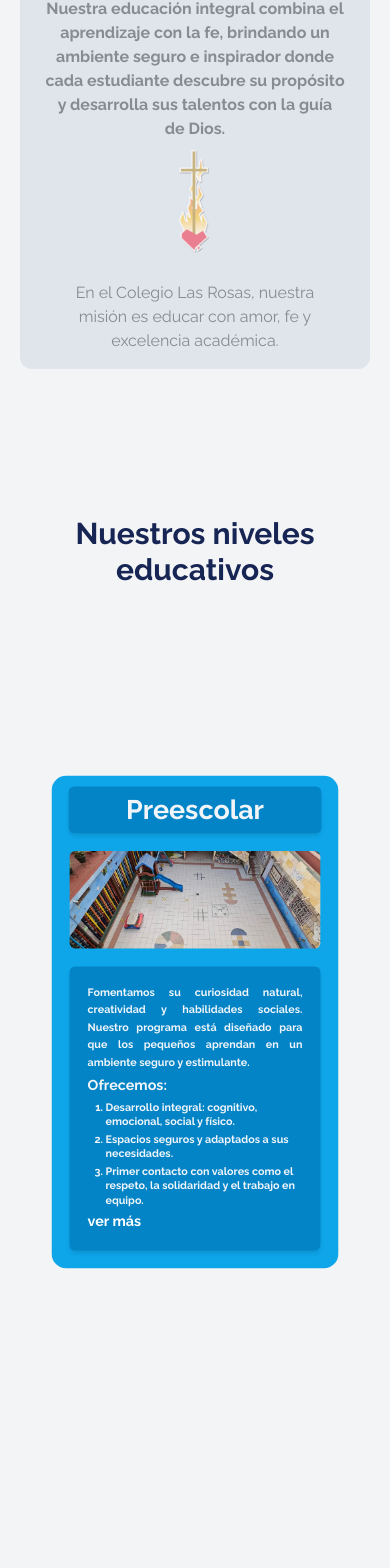
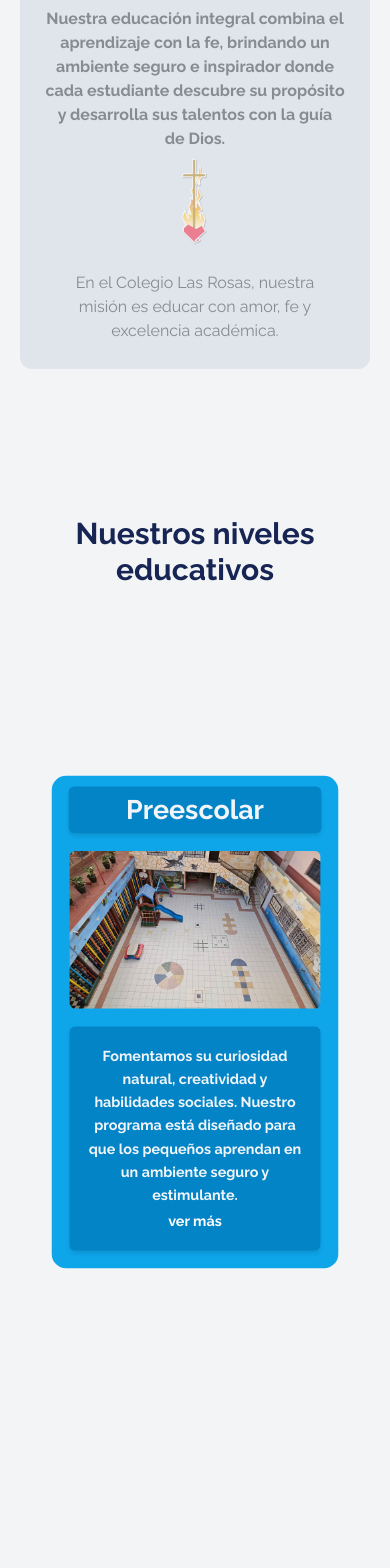
Before and after one commit to misanc21/rosaslanding, a Next.js app: page / in a window 390 px wide. Shown: the part 1220-2788 px from the top of the page. Built offline with nearby package versions, Linux system fonts and the light colour scheme; a web font is replaced by a local one.

Commit message:
hiddin in responsive

```diff
--- a/src/components/OfertaCard.tsx
+++ b/src/components/OfertaCard.tsx
@@ -63,14 +63,14 @@ export const OfertaCard = ({
           <div className="flex flex-col-reverse lg:flex-row justify-center items-center row w-full h-full overflow-hidden">
             {/*CONTENEDOR DE TEXTO*/}
             <div className="w-full lg:w-1/2 h-5/6 lg:h-full p-5 flex">
-              <div className={`text-xs lg:text-base p-5 flex flex-col justify-start items-center ${bgcolor} w-full h-full rounded-md gap-1 lg:gap-5 shadow-md`}>
-                <p className="text-justify leading-relaxed">
+              <div className={`text-md lg:text-base p-5 flex flex-col justify-start items-center ${bgcolor} w-full h-full rounded-md gap-1 lg:gap-5 shadow-md`}>
+                <p className="text-center leading-relaxed">
                   {description}
                 </p>
-                <span className="text-base lg:text-lg self-start">
+                <span className="text-base lg:text-lg self-start hidden lg:inline-block">
                   Ofrecemos:
                 </span>
-                <div>
+                <div className='hidden lg:inline-block'>
                   <ol className="list-decimal space-y-1 pl-5">
                     {
                       puntos.map((item, index) => {
@@ -79,7 +79,7 @@ export const OfertaCard = ({
                     }
                   </ol>
                 </div>
-                <div className="self-start">
+                <div className="self-center lg:self-start">
 
                   <AnimatedLink url={link}>
                     <span className="text-white text-base lg:text-lg">ver más</span>
--- a/src/components/home/HistoryandVideo.tsx
+++ b/src/components/home/HistoryandVideo.tsx
@@ -25,7 +25,7 @@ export const HistoryAndVideo = () => {
                   height={60}
                   alt='logo'
                   placeholder='blur'
-                  className="w-auto h-auto max-w-[60px] sm:max-w-[80px] md:max-w-[100px] lg:max-w-[120px]"
+                  className="w-auto h-auto max-w-[50px] sm:max-w-[80px] md:max-w-[100px] lg:max-w-[120px]"
                 />
               </div>
               <p className="w-full lg:w-3/4italic text-center text-base lg:text-lg mt-5 text-pretty">
```
